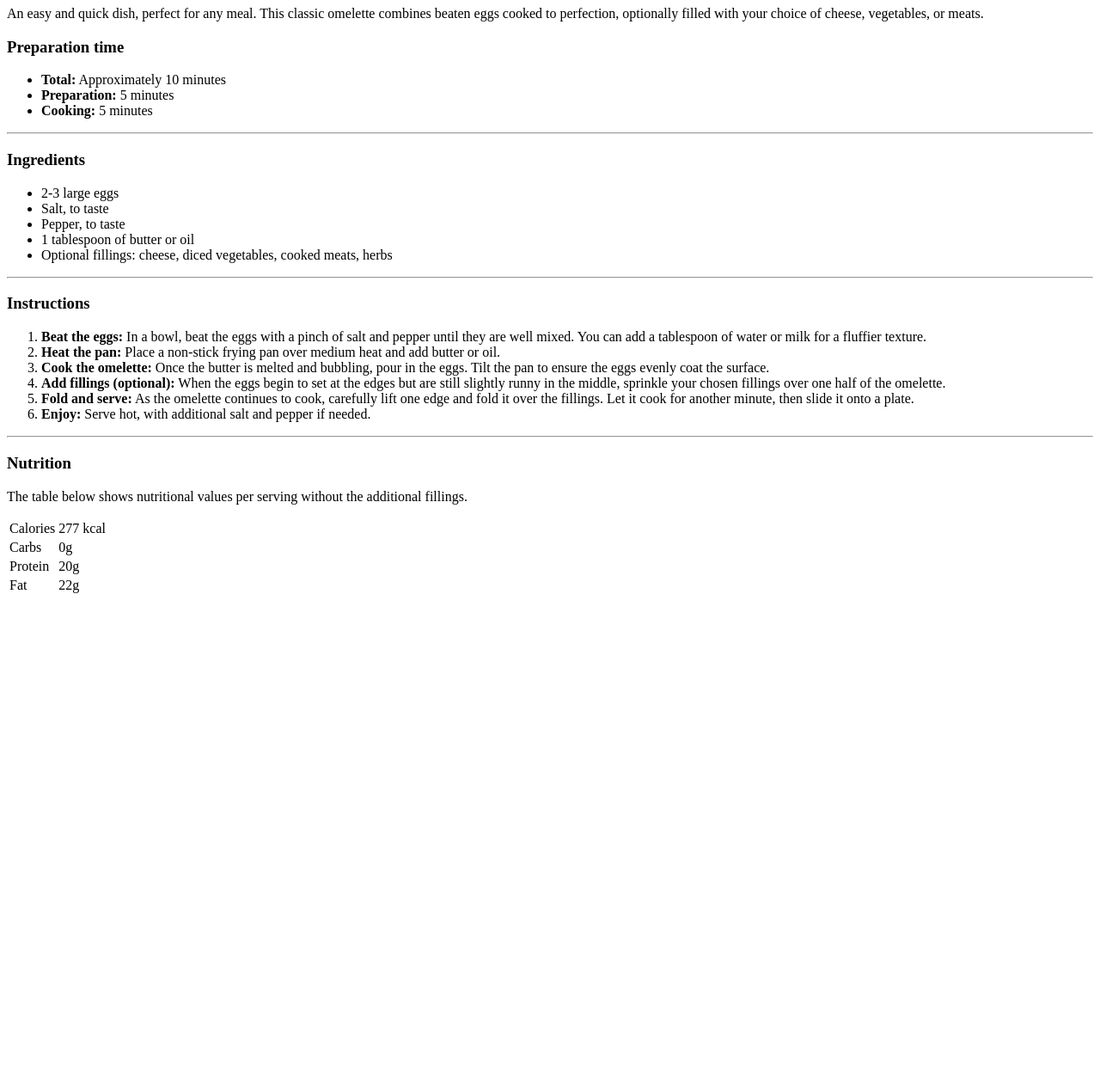
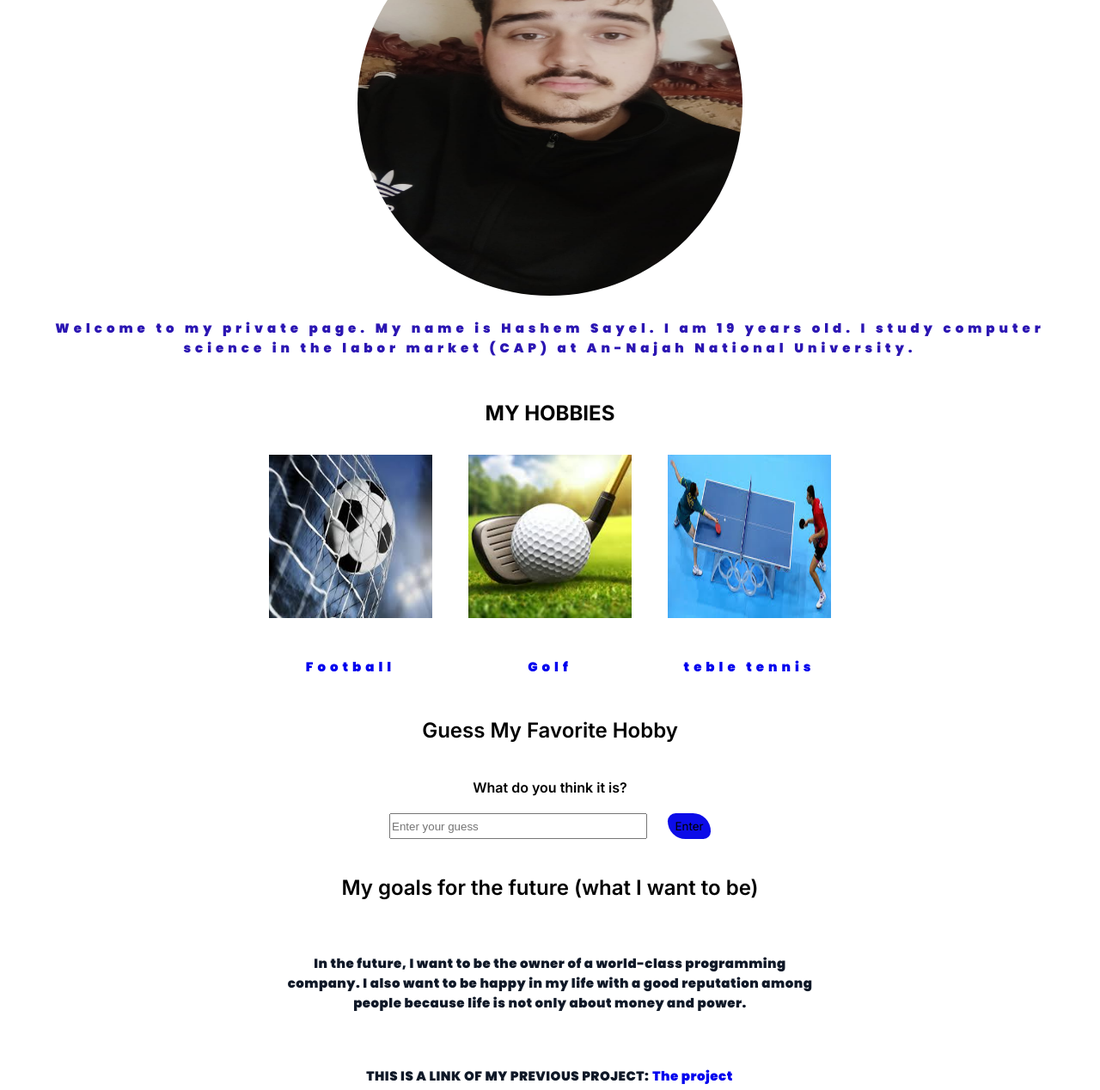
Before and after one commit to hashemsayel/Html_Project, a plain HTML site: page index.html in a window 1280 px wide. Shown: the part 235-1503 px from the top of the page at 86% size. Before the commit the page ends 936 px from the top, so only its background shows below. Drawn offline with Linux system fonts and the light colour scheme.

Commit message:
css_project

```diff
--- a/index.html
+++ b/index.html
@@ -3,79 +3,109 @@
 <head>
     <meta charset="UTF-8">
     <meta name="viewport" content="width=device-width, initial-scale=1.0">
-    <title>the html project</title>
+    <link rel="stylesheet" href="style.css">
+    <title>my portfolio</title>
 </head>
+<style>
+    *{
+     padding: 1px;
+    }
+</style>
 <body>
-    <img src="image/image-omelette.jpg" alt="test" width="200px" height="150px">
-    <div>
 
-        <h1>Simple Omelette Recipe</h1>
-        <p>An easy and quick dish, perfect for any meal. This classic omelette combines beaten eggs cooked to perfection, optionally filled with your choice of cheese, vegetables, or meats.</p>
+
+    <div class="main">
+  <header>
+<div  class="container">
+
+        <div class="row">
+      <div class="logo">
+       <h2>HASHEM SAYEL</h2>
       </div>
 
-    <div>
-        <h3>Preparation time</h3>
+      <nav>
         <ul>
-            <li><b>Total:</b> Approximately 10 minutes</li>
-            <li><b>Preparation:</b> 5 minutes</li>
-            <li><b>Cooking:</b> 5 minutes</li>
+          <li><a style=" width: 0.5px;"  class="active" href="#">home</a></li>
+          <li><a href="#">portfolio</a></li>
+          <li><a href="#">about me</a></li>
+          <li><a href="#">article</a></li>
+          <li><a href="#">contact</a></li>
         </ul>
+      </nav>
+
     </div>
-    <hr>
+</div>
+  </header>
 
-    <div>
-        <h3>Ingredients</h3>
-        <ul>
-            <li>2-3 large eggs</li>
-            <li>Salt, to taste</li>
-            <li>Pepper, to taste</li>
-            <li>1 tablespoon of butter or oil</li>
-            <li>Optional fillings: cheese, diced vegetables, cooked meats, herbs</li>
-        </ul>
-    </div>
-    <hr>
+  <section class="section1">
 
-    <div>
-        <h3>Instructions</h3>
-        <ol>
-            <li><b>Beat the eggs:</b> In a bowl, beat the eggs with a pinch of salt and pepper until they are well mixed. You can add a tablespoon of water or milk for a fluffier texture.</li>
-            <li><b>Heat the pan:</b> Place a non-stick frying pan over medium heat and add butter or oil.</li>
-            <li><b>Cook the omelette:</b> Once the butter is melted and bubbling, pour in the eggs. Tilt the pan to ensure the eggs evenly coat the surface.</li>
-            <li><b>Add fillings (optional):</b> When the eggs begin to set at the edges but are still slightly runny in the middle, sprinkle your chosen fillings over one half of the omelette.</li>
-            <li><b>Fold and serve:</b> As the omelette continues to cook, carefully lift one edge and fold it over the fillings. Let it cook for another minute, then slide it onto a plate.</li>
-            <li><b>Enjoy:</b> Serve hot, with additional salt and pepper if needed.</li>
-        </ol>
-    </div>
-<hr>
-    <div>
-        <h3>Nutrition</h3>
-        <p>The table below shows nutritional values per serving without the additional fillings.</p>
-        <table >
-            <tbody>
-            <tr>
-                <td>Calories</td>
+    <div class="container">
 
-                 <td> 277 kcal</td>
-            </tr>
-            <tr>
-                <td>Carbs</td>
-                <td>0g</td>
-            </tr>
-            <tr>
-                <td>Protein</td>
-                <td>20g</td>
-            </tr>
-            <tr>
-                <td>Fat</td>
-                <td>22g</td>
-            </tr>
+        <div class="row">
 
-        </tbody>
 
-        </table>
+        <div class="img">
+
+            <img src="image/39af81e6-222e-4ab1-a1f3-b392f36ae1ef.jpeg" alt="">
+
+            <p> Welcome to my private page. My name is Hashem Sayel.
+                 I am 19 years old. I study
+                  computer science in the
+                   labor market (CAP)
+                   at An-Najah National University.</p>
 
         </div>
 
 
+
+    </div>
+</div>
+  </section>
+  <section class="section2">
+    <div class="container">
+
+            <div class="hobbies">
+                <div>
+                    <h2>MY HOBBIES</h2>
+                </div>
+        <div class="hobbies-img">
+            <div>
+                <img src="image/foot.jpeg" alt="this is a photo" >
+           <p><a target="_blank" href="https://en.wikipedia.org/wiki/Football">Football</a></p>
+            </div>
+            <div>
+                <img src="image/golf.jpeg" alt="this is a photo">
+        <p><a target="_blank" href="https://en.wikipedia.org/wiki/Golf">Golf</a></p>
+    </div>
+    <div>
+                <img src="image/tebble.jpeg" alt="this is a photo">
+                <p><a target="_blank" href="https://en.wikipedia.org/wiki/Table_tennis">teble tennis</a></p>
+            </div>
+
+            </div>
+
+        </div>
+    </div>
+  </section>
+
+
+  <div class="section3">
+    <h2>Guess My Favorite Hobby</h2>
+    <form>
+        <label >What do you think it is?</label><br>
+        <input class="input" type="text" id="hobby"  placeholder="Enter your guess" required>
+        <input class="submit" type="submit" value="Enter">
+    </form>
+
+    <h2>My goals for the future (what I want to be)</h2>
+
+    <p>In the future, I want to be the owner of a world-class programming company. I also want to be happy in my life with a good reputation among people because life is not only about money and power.</p>
+    <p>THIS IS A LINK OF MY PREVIOUS PROJECT: <a href="https://hashemsayel.github.io/project--/">The project</a></p>
+
+  </div>
+
+
+</div>
+
 </body>
 </html>
--- a/style.css
+++ b/style.css
@@ -5,10 +5,177 @@
 
 
   * {
+    /* Reset default margin, padding, and list styles for all elements */
     margin: 0;
     padding: 0;
-    box-sizing: border-box;
-    list-style: none;
-    text-decoration: none;
+    box-sizing: border-box; /* Include padding and border in element's total width/height */
+    list-style: none; /* Remove default bullet points from lists */
+    text-decoration: none; /* Remove underline from links */
+}
 
+.main {
+    /* Flex container for main content, arranged in a column with gaps */
+    display: flex;
+    flex-direction: column;
+    gap: 40px;
 }
+
+.row {
+    /* Flex container for row items, centered with space between them */
+    display: flex;
+    justify-content: space-around;
+    align-items: center;
+    text-align: center;
+}
+
+.container {
+    /* Flex container for the overall layout with auto margin */
+    display: flex;
+    flex-direction: column;
+    width: calc(100% - 40px); /* Full width minus padding */
+    margin: auto;
+}
+
+header {
+    /* Header styles with background and shadow */
+    background: #FFF;
+    box-shadow: 0px 1.6px 8.2px rgba(0, 0, 0, 0.10);
+    padding: 20px;
+    text-transform: capitalize; /* Capitalizes text */
+}
+
+nav ul {
+    /* Flex container for navigation items with wrapping and spacing */
+    flex-wrap: wrap;
+    display: flex;
+    gap: 30px;
+}
+
+nav li {
+    /* Font family for nav list items */
+    font-family: Poppins;
+}
+
+nav a {
+    /* Link styles with color and bold font */
+    color: #101928;
+    position: relative;
+    font-family: Inter;
+    font-weight: bolder;
+}
+
+.logo h2 {
+    /* Logo text styles with color and shadow */
+    font-family: Poppins;
+    color: #2b16b3;
+    letter-spacing: 3px;
+    text-shadow: 2px 3px rgba(0, 0, 0, 0.10);
+}
+
+.section1 {
+    /* Flex container for section 1, arranged vertically */
+    flex-wrap: wrap;
+    display: flex;
+    flex-direction: column;
+    align-items: center;
+}
+
+.section1 img {
+    /* Image styles for section 1 */
+    width: 450px;
+    height: 450px;
+    border-radius: 50%; /* Circular images */
+}
+
+p {
+    /* Paragraph styles with font and color */
+    font-family: Poppins;
+    color: #2b16b3;
+    font-size: 15px;
+    margin-top: 20px;
+    font-weight: 900;
+    letter-spacing: 5px;
+}
+
+.section2 h2 {
+    /* Font family for section 2 heading */
+    font-family: Inter;
+}
+
+.section2 {
+    /* Flex container for section 2, centered */
+    display: flex;
+    align-items: center;
+}
+
+.hobbies img {
+    /* Image styles for hobbies section */
+    width: 230px;
+    height: 230px;
+    padding: 20px;
+}
+
+.hobbies {
+    /* Flex container for hobbies, centered */
+    display: flex;
+    flex-direction: column;
+    align-items: center;
+    text-align: center;
+    gap: 10px;
+}
+
+.hobbies-img {
+    /* Flex container for hobbies images */
+    align-items: center;
+    display: flex;
+    text-align: center;
+}
+
+.section3 {
+    /* Flex container for section 3, vertically centered */
+    display: flex;
+    text-align: center;
+    flex-direction: column;
+    align-items: center;
+    gap: 40px;
+}
+
+.section3 h2 {
+    /* Font weight for section 3 heading */
+    font-weight: 600;
+    font-family: Inter;
+}
+
+.section3 label {
+    /* Font weight for labels in section 3 */
+    font-weight: 600;
+    font-family: Inter;
+}
+
+.section3 .input {
+    /* Input field styles */
+    margin-top: 20px;
+    width: 300px;
+    height: 30px;
+}
+
+.submit {
+    /* Submit button styles */
+    margin-left: 20px;
+    width: 50px;
+    height: 30px;
+    border-radius: 24px 54px 22px; /* Rounded corners */
+    background-color: rgb(12, 12, 232); /* Button background color */
+    border: none;
+    font-family: Inter;
+}
+
+.section3 p {
+    /* Paragraph styles in section 3 */
+    color: #101928;
+    letter-spacing: 0.5px;
+    width: 50%; /* Width for paragraph */
+}
+
+
+/*  ملاحظة عشان الحلال والحرام   كتبت الكود واعطيته لشات جي بي تي يحطلي الكومنت عالاكواد -_-*/
```
Also changed, not shown: image/39af81e6-222e-4ab1-a1f3-b392f36ae1ef.jpeg (added), image/5611072f-1a24-41d1-aa0c-f248e73b79d5.jpeg (added), image/amjad1.jpg (added), image/amjad2.jpg (added), image/foot.jpeg (added), image/golf.jpeg (added), image/tebble.jpeg (added). Lines whose indentation alone changed are shown as unchanged.
